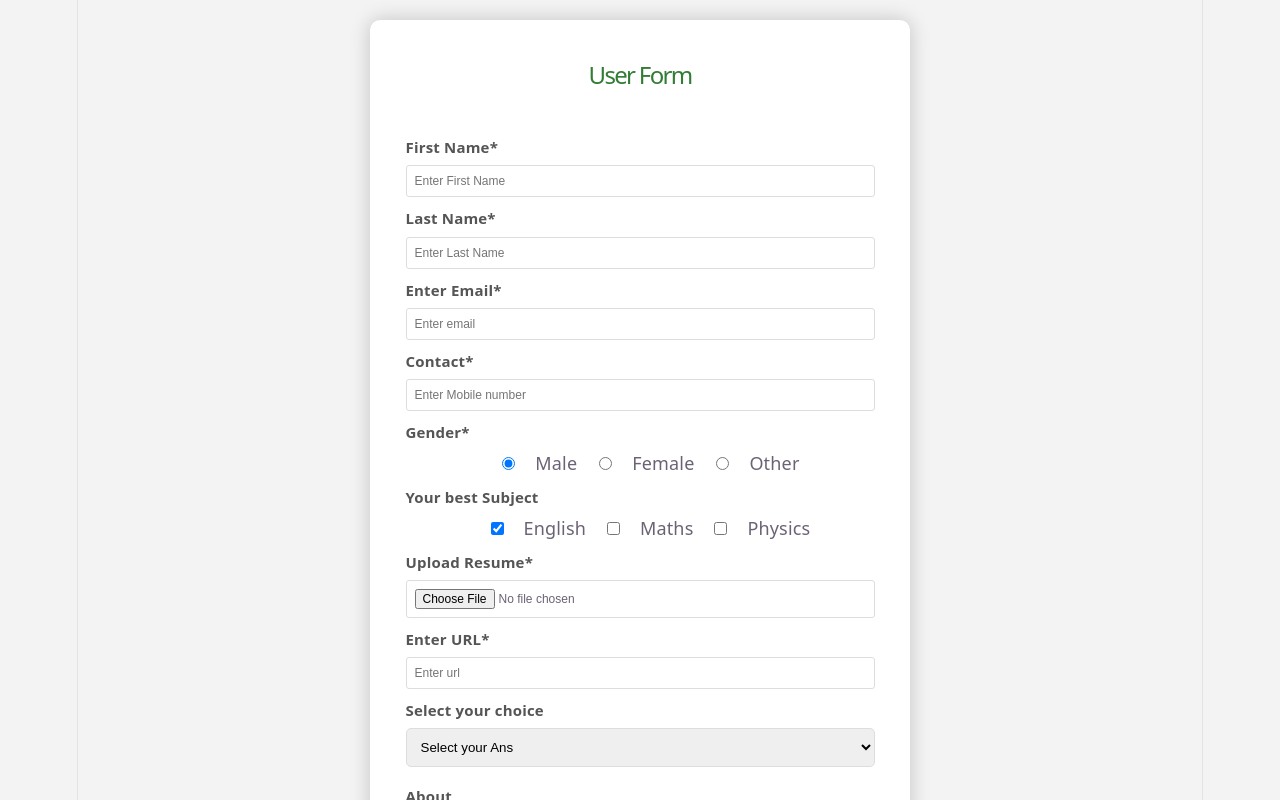
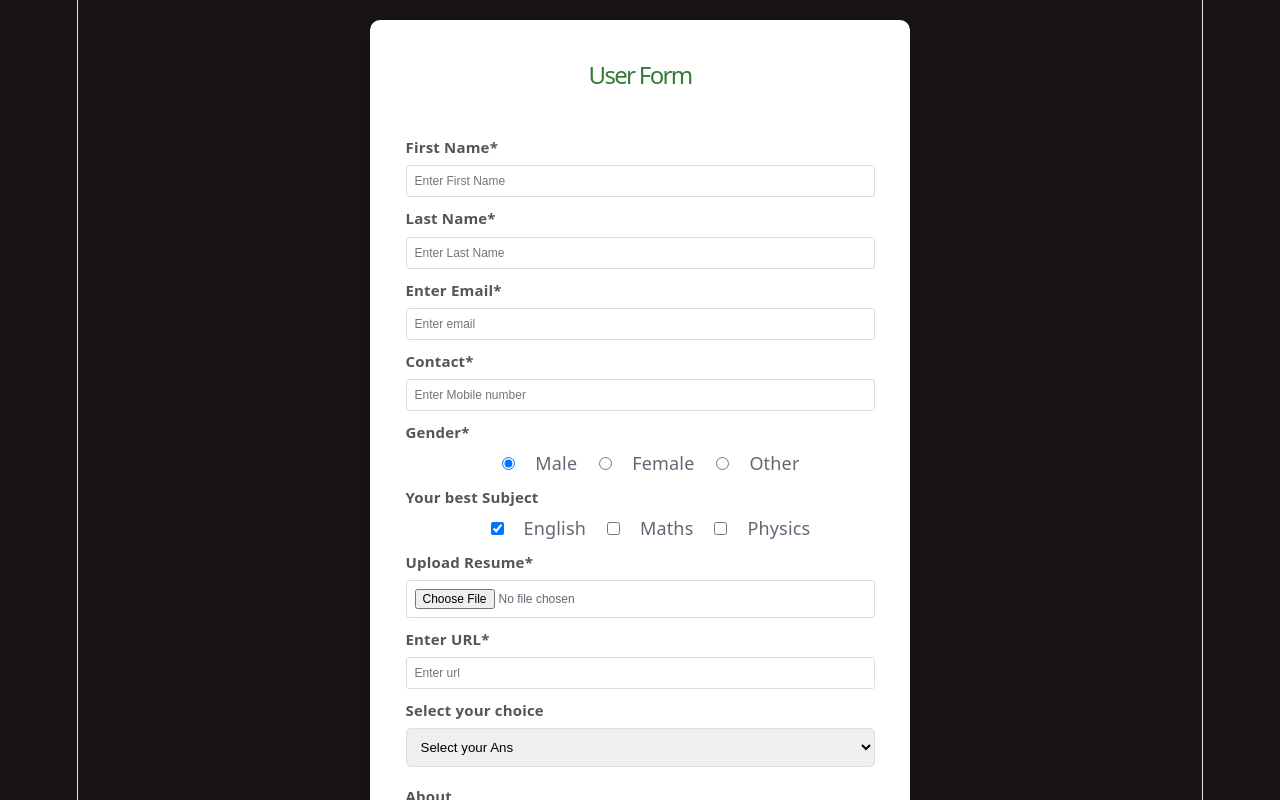
Before and after one commit to Gaur-star/projectReact, a React (Vite) app: page / in a window 1280 px wide. Shown: the top 800 px of the page. Built offline with nearby package versions, Linux system fonts and the light colour scheme.

Commit message:
css file changed

```diff
--- a/src/App.css
+++ b/src/App.css
@@ -1,5 +1,5 @@
 body {
-    background: #f3f3f3;
+    background: #1a1414;
     text-align: center;
 }
 .App {
@@ -77,3 +77,10 @@ textarea {
     min-height: 100px;
     max-height: 150px;
 }
+
+textarea.a  {
+    width:100%;
+    resize: none;
+    min-height: 50px;
+    min-width: 50px;
+}
```
